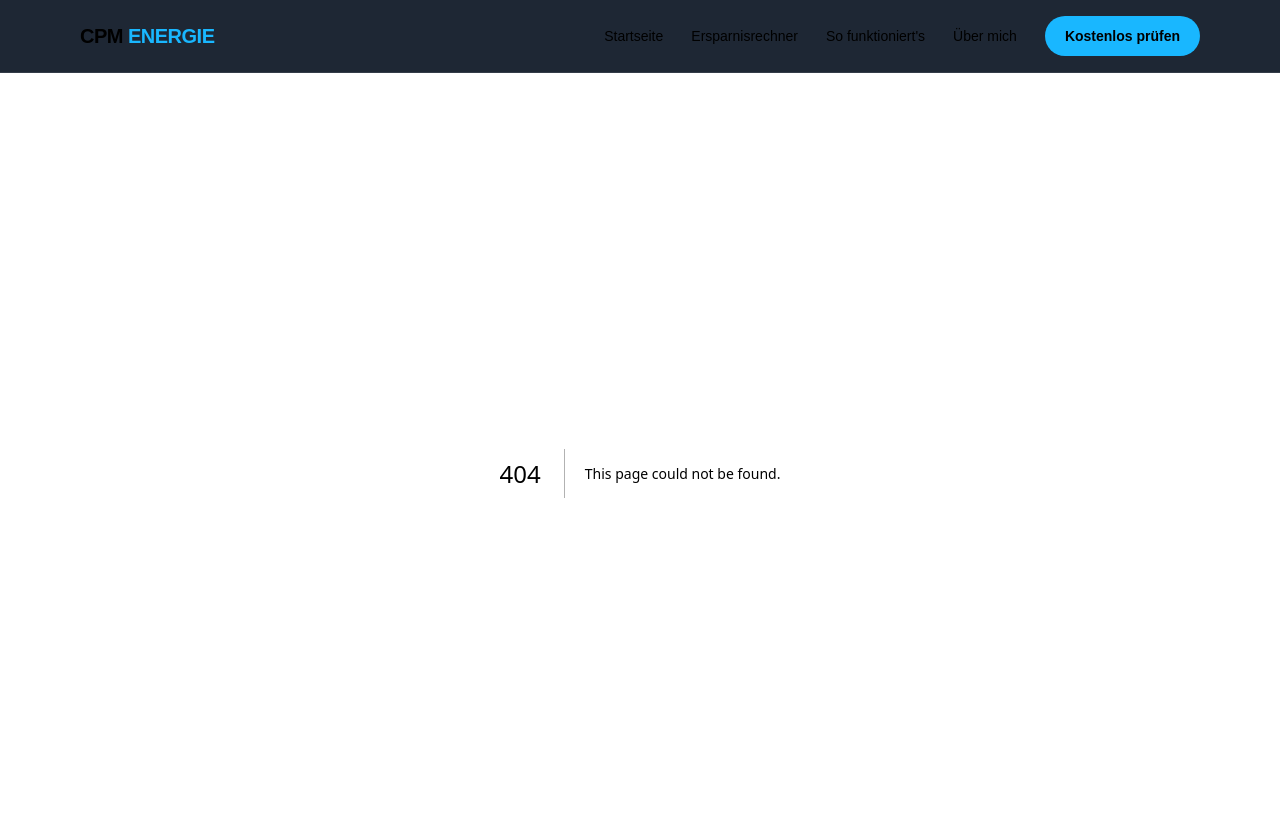
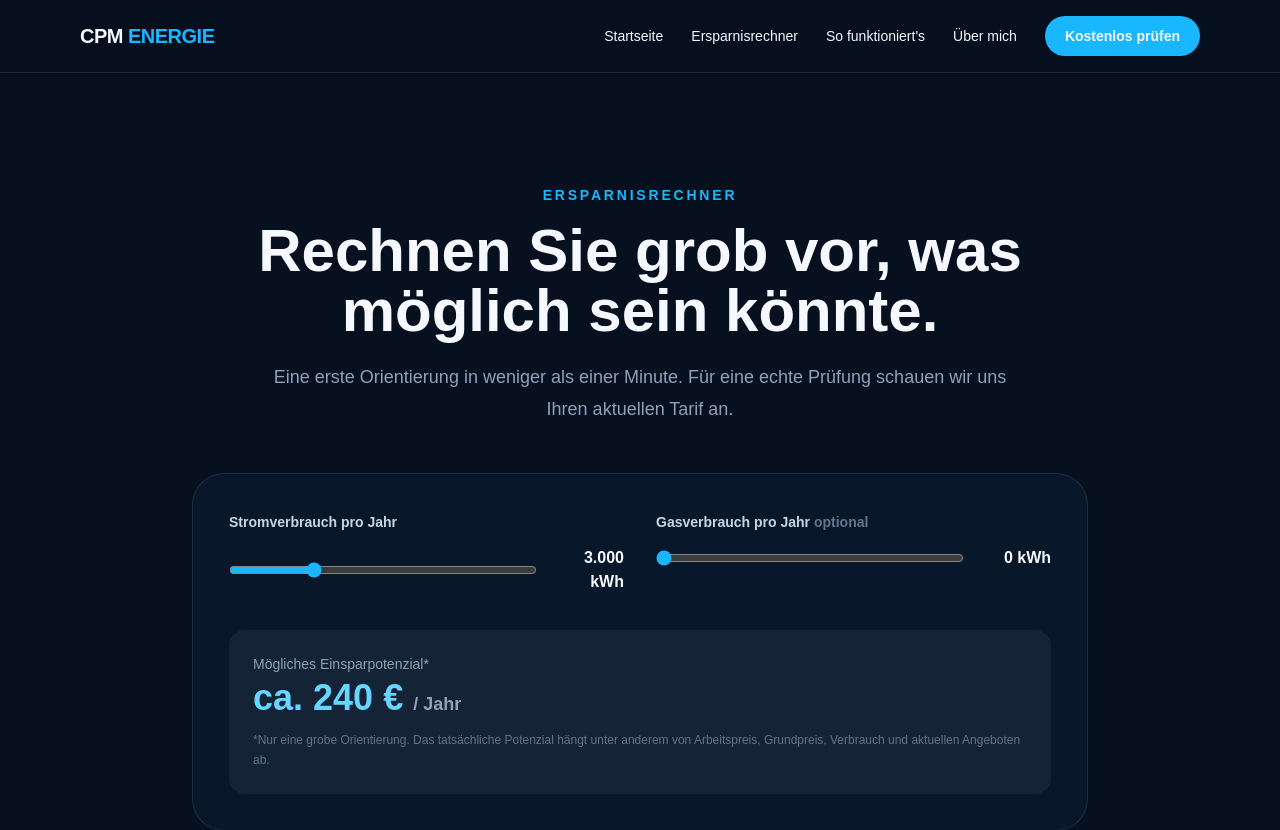
Before and after one commit to svt8f46zcd-stack/cpm-energie-website, a Next.js app: page /ersparnisrechner in a window 1280 px wide. Before the commit this address had no page. Shown: the top 830 px of the page. Built offline with nearby package versions, Linux system fonts and the light colour scheme.

Commit message:
feat: add savings calculator page

```diff
--- /dev/null
+++ b/app/ersparnisrechner/page.tsx
@@ -0,0 +1,6 @@
+import { SavingsCalculator } from "@/components/SavingsCalculator";
+import Link from "next/link";
+
+export const metadata = { title: "Ersparnisrechner", description: "Erste Orientierung zum möglichen Einsparpotenzial bei Strom und Gas." };
+
+export default function RechnerPage() { return <section className="container py-20 md:py-28"><div className="mx-auto max-w-3xl text-center"><p className="text-sm font-bold uppercase tracking-[.2em] text-[#19b7ff]">Ersparnisrechner</p><h1 className="mt-4 text-4xl font-black md:text-6xl">Rechnen Sie grob vor, was möglich sein könnte.</h1><p className="mt-5 text-lg leading-8 text-slate-400">Eine erste Orientierung in weniger als einer Minute. Für eine echte Prüfung schauen wir uns Ihren aktuellen Tarif an.</p></div><div className="mx-auto mt-12 max-w-4xl"><SavingsCalculator/></div><div className="mt-8 text-center"><Link href="/kontakt" className="inline-flex rounded-full bg-[#19b7ff] px-7 py-4 font-bold text-[#03101c]">Tarif jetzt kostenlos prüfen lassen</Link></div></section>; }
```
